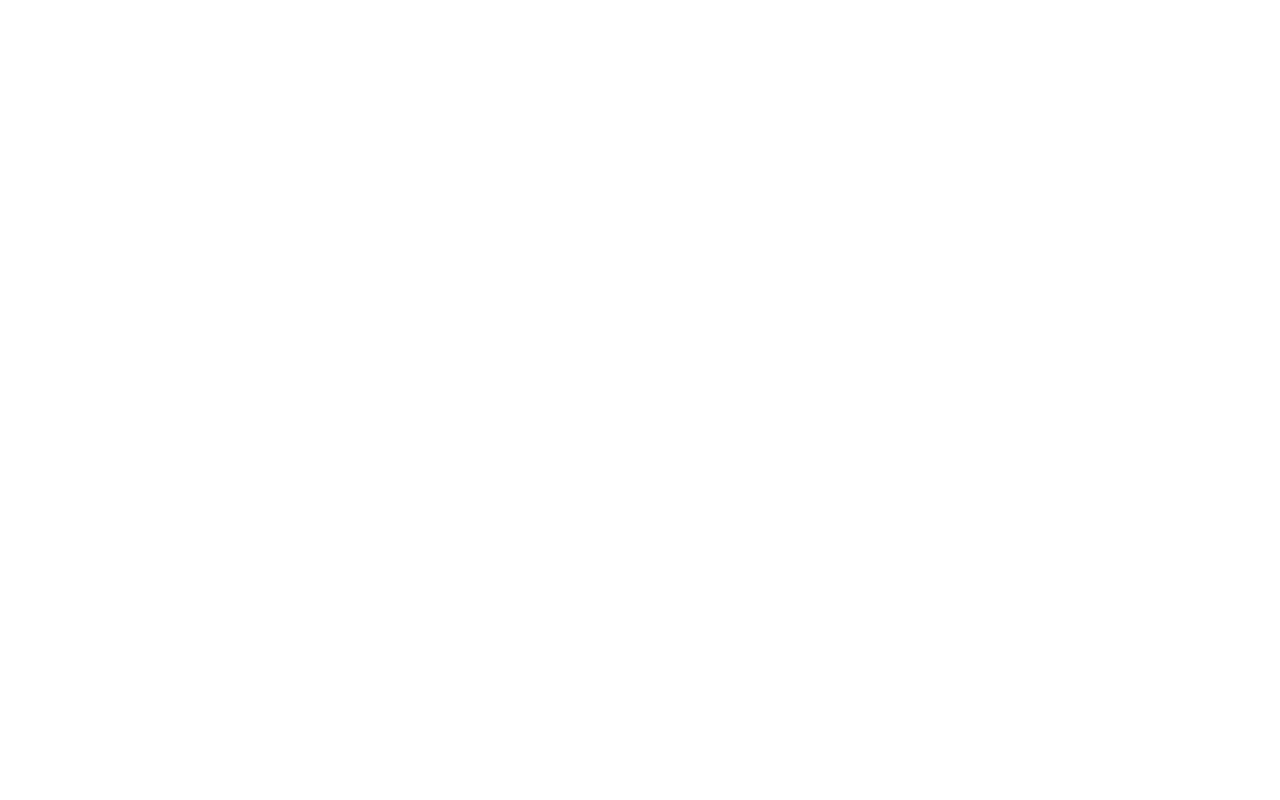
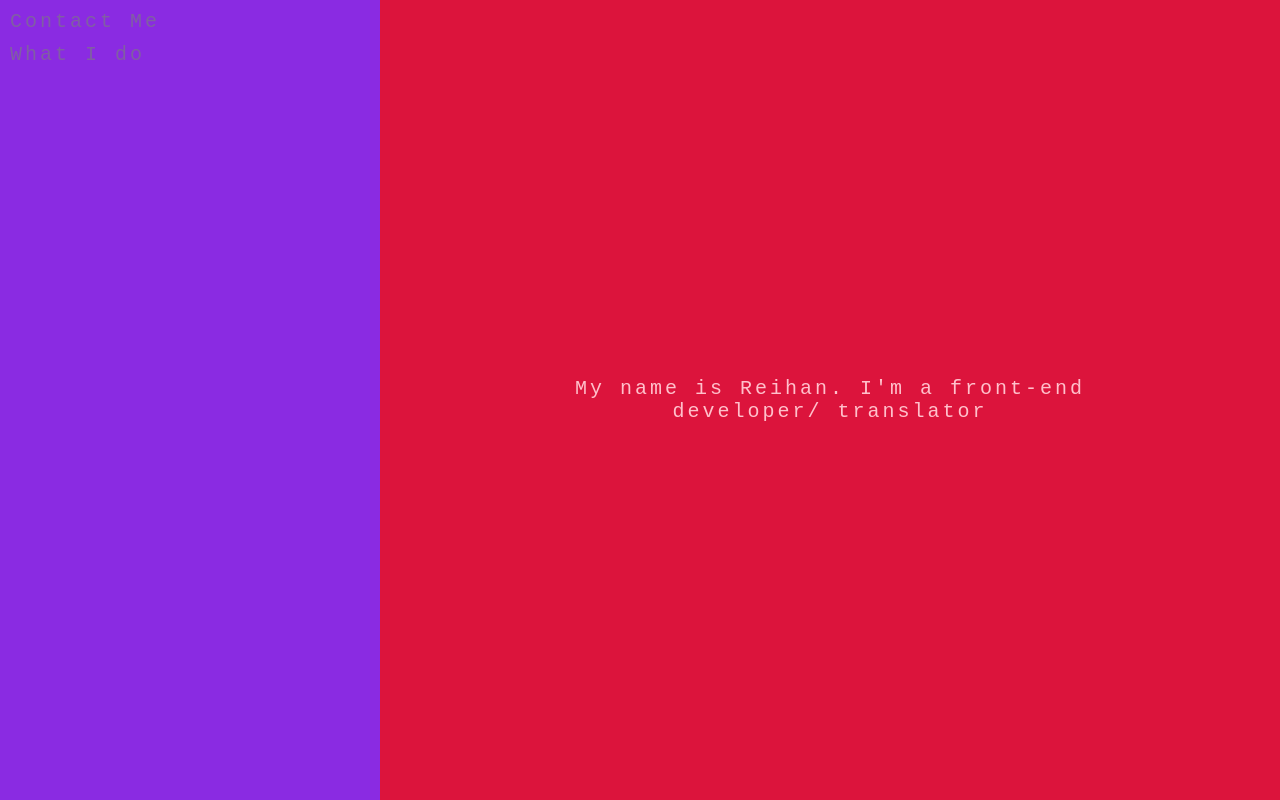
Before and after one commit to reihan97/Landing-page, a plain HTML site: page index.html in a window 1280 px wide. Drawn offline with Linux system fonts and the light colour scheme.

Commit message:
Base of the website

```diff
--- a/index.html
+++ b/index.html
@@ -1,6 +1,32 @@
 <!DOCTYPE html>
 <html>
+    <head>
+        <link href="style.css" type="text/css" rel="stylesheet">
+        <title><img src="logo.svg"> A Front-End Developer </title>
+    </head>
+    <body>
 
+        <div class="container">
+            <!--Title-->
 
+            <!--Menu-->
+            <div class="menu">
+                <ul>
+                    <li><a href=#>Contact Me</a></li>
+                    <li><a href=#>What I do</a></li>
+                </ul>
+            </div>
 
+            <!-- Illustrated character + Introduction of the home page -->
+            <div id="headline">
+
+                <p>
+                    My name is Reihan. I'm a front-end developer/ translator
+                </p>
+            </div>
+
+        </div>
+
+        <script src="index.js"></script>
+    </body>
 </html>
--- a/style.css
+++ b/style.css
@@ -0,0 +1,70 @@
+* {
+    box-sizing: border-box;
+    padding: 0;
+    margin: 0;
+    border: 0;
+}
+
+body {
+    background-color: beige;
+}
+
+a{
+    text-decoration: none;
+}
+
+ ul{
+     list-style: none;
+
+ }
+
+.container {
+    width: 100%;
+    height: 100vh;
+    display: flex;
+    flex-direction: row;
+    justify-content: center;
+    text-align: center;
+}
+
+.menu {
+    order: 1;
+    background-color: blueviolet;
+    flex-grow: 3;
+}
+.menu a {
+    color: #805EA4;
+    letter-spacing: 3px;
+    font-weight: 200;
+    font-family: monospace;
+    font-size: 20px;
+}
+.menu li{
+    margin: 10px;
+    display: flex;
+    cursor: pointer;
+}
+
+#headline {
+    display: flex;
+    background-color: crimson;
+
+    flex-grow: 5;
+    justify-content:center;
+
+    order: 5;
+    color: pink;
+    letter-spacing: 3px;
+    font-weight: 200;
+    font-family: monospace;
+    font-size: 20px;
+}
+
+#headline p {
+    width: 550px;
+    align-self: center;
+
+}
+.menu li a:hover {
+    color: pink;
+}
```
Also changed, not shown: logo.svg (added), 1 other file.
